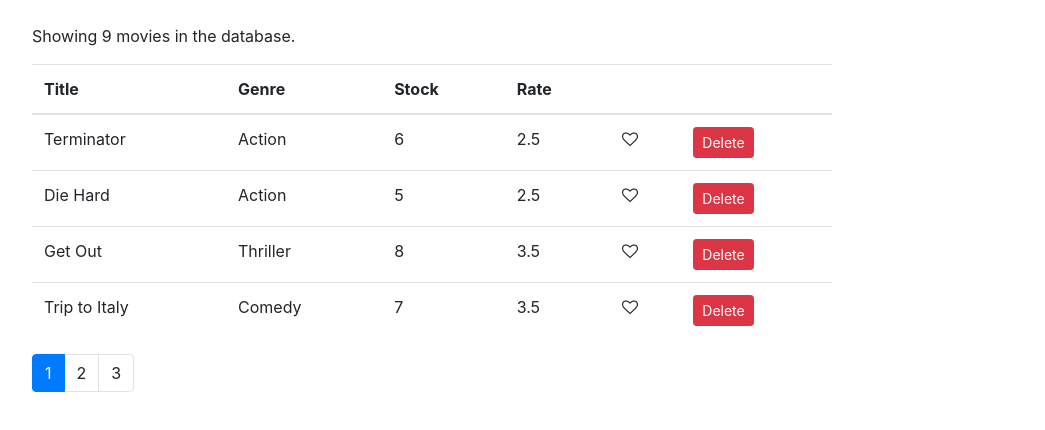
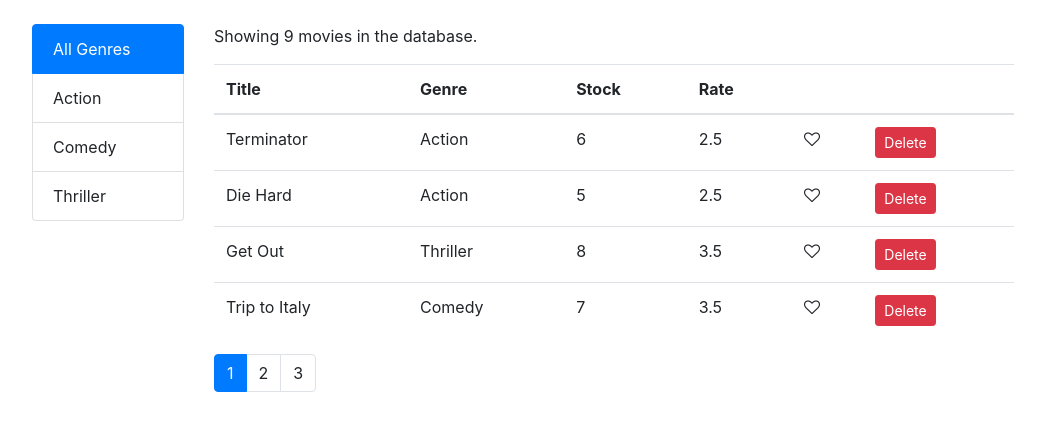
Before and after one commit to masoudtabatabaei/react-movies-list, a React (Create React App) app: page / in a window 1280 px wide. Shown: the top 430 px of the page, without its empty margins (77-1122 px from the left). Built offline with nearby package versions, Linux system fonts and the light colour scheme.

Commit message:
Feature: Implement functionality of genres's filter

```diff
--- /dev/null
+++ b/src/common/listGroup.jsx
@@ -0,0 +1,29 @@
+const ListGroup = (props) => {
+  const { genres, onSelectGenre, selectedGenre, textProperty, valueProperty } =
+    props;
+  return (
+    <ul className="list-group">
+      {genres.map((genre) => {
+        const selectedGenreActiveClass =
+          genre._id === selectedGenre ? "active" : "";
+
+        return (
+          <li
+            key={genre[valueProperty]}
+            className={"list-group-item " + selectedGenreActiveClass}
+            onClick={() => onSelectGenre(genre)}
+          >
+            {genre[textProperty]}
+          </li>
+        );
+      })}
+    </ul>
+  );
+};
+
+ListGroup.defaultProps = {
+  textProperty: "name",
+  valueProperty: "_id",
+};
+
+export default ListGroup;
--- a/src/components/movies.jsx
+++ b/src/components/movies.jsx
@@ -1,14 +1,25 @@
 import React, { Component } from "react";
 import { getMovies } from "../services/fakeMovieService";
+import { getGenres } from "../services/fakeGenreService";
 import Like from "../common/like";
 import Pagination from "../common/pagination";
+import ListGroup from "../common/listGroup";
 
 class Movies extends Component {
   state = {
-    movies: getMovies(),
+    movies: [],
+    genres: [],
     currentPage: 0,
     pageSize: 4,
+    selectedGenre: null,
   };
+
+  componentDidMount() {
+    this.setState({
+      movies: getMovies(),
+      genres: [{ _id: null, name: "All Genres" }, ...getGenres()],
+    });
+  }
 
   // Delete movie
   handleDelete = (movie) => {
@@ -33,24 +44,45 @@ class Movies extends Component {
   };
 
   // chunk movies by page
-  doPaginate(currentPage, pageSize) {
-    const movies = [...this.state.movies];
+  doPaginate(movies, currentPage, pageSize) {
     const startIndex = currentPage * pageSize;
     const endIndex = startIndex + pageSize;
     return movies.slice(startIndex, endIndex);
   }
 
+  // handle select genre
+  handleSelectGenre = (genre) => {
+    this.setState({ selectedGenre: genre._id, currentPage: 0 });
+  };
+
   render() {
-    const { pageSize, currentPage, movies: allMovies } = this.state;
+    const {
+      pageSize,
+      currentPage,
+      movies: allMovies,
+      selectedGenre,
+    } = this.state;
     const { length: count } = allMovies;
     if (count === 0) {
       return <p>There are no movies in the database.</p>;
     }
 
-    const movies = this.doPaginate(currentPage, pageSize);
+    let filtered = selectedGenre
+      ? allMovies.filter((movie) => movie.genre._id === selectedGenre)
+      : allMovies;
+    const movies = this.doPaginate(filtered, currentPage, pageSize);
 
     return (
       <div className="p-4">
+        <div className="row">
+          <div className="col">
+            <ListGroup
+              genres={this.state.genres}
+              onSelectGenre={this.handleSelectGenre}
+              selectedGenre={this.state.selectedGenre}
+            />
+          </div>
+          <div className="col col-10">
             <div className="mb-3">Showing {count} movies in the database.</div>
             <table className="table" style={{ maxWidth: "800px" }}>
               <thead>
@@ -92,9 +124,11 @@ class Movies extends Component {
               className="mt-1"
               currentPage={currentPage}
               pageSize={pageSize}
-          total={count}
+              total={filtered.length}
               onSelectPage={this.onSelectPage}
             />
+          </div>
+        </div>
       </div>
     );
   }
```
Lines whose indentation alone changed are shown as unchanged.
